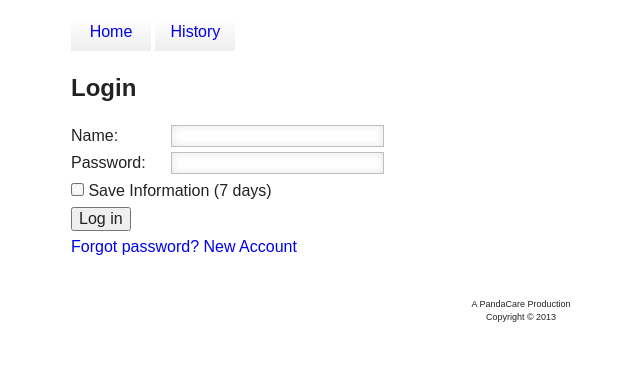
After one commit to pandacare/pandaCareIntel, a PHP site: page /newproject/templates/login_template.php in a window 1280 px wide. The commit adds this page. Shown: the top 383 px of the page, without its empty margins (119-759 px from the left). Run offline with PHP 8.4, Linux system fonts and the light colour scheme; data that the repository does not hold is empty; some libraries are stand-ins or nearby versions.

Commit message:
Started some basic CSS. Added homepage with login.

```diff
--- /dev/null
+++ b/www/css/panda.css
@@ -0,0 +1,51 @@
+a {
+	text-decoration: none;
+}
+
+input:not([type=submit]):not([type=file]) {
+	border: 1px solid #bfbfbf;
+	-webkit-box-shadow: inset 0 0 8px rgba(0,0,0,0.1);
+	-moz-box-shadow: inset 0 0 8px rgba(0,0,0,0.1);
+	box-shadow: inset 0 0 8px rgba(0,0,0,0.1);
+}
+.mainheader {
+	text-align: center;
+}
+.mainnav, .contentcontainer, .mainfooter {
+	margin: auto;
+	width: 900px;
+}
+
+.mainnav {
+}
+
+.mainnav a {
+  display: inline-block;
+  height: 30px;
+  width: 80px;
+  text-align: center;
+}
+.mainnav a:link {
+    background: #fefefe; /* Old browsers */
+    background: -moz-linear-gradient(top,  #fefefe 0%, #eeeeee 100%); /* FF3.6+ */
+    background: -webkit-gradient(linear, left top, left bottom, color-stop(0%,#fefefe), color-stop(100%,#eeeeee)); /* Chrome,Safari4+ */
+  background: -webkit-linear-gradient(top,  #fefefe 0%,#eeeeee 100%); /* Chrome10+,Safari5.1+ */
+  background: -o-linear-gradient(top,  #fefefe 0%,#eeeeee 100%); /* Opera 11.10+ */
+  background: -ms-linear-gradient(top,  #fefefe 0%,#eeeeee 100%); /* IE10+ */
+  background: linear-gradient(to bottom,  #fefefe 0%,#eeeeee 100%); /* W3C */
+  filter: progid:DXImageTransform.Microsoft.gradient( startColorstr='#fefefe', endColorstr='#eeeeee',GradientType=0 ); /* IE6-9 */
+
+}
+.mainfooter {
+	font-size: 9px;
+	text-align: center;
+	padding: 40px 0px 60px 0px;
+}
+
+.login-form .login-form-item {
+    margin-bottom: 5px;
+}
+.login-form label {
+	display: inline-block;
+	width: 100px;
+}
--- a/www/example.php
+++ b/www/example.php
@@ -6,7 +6,11 @@ $context['title'] = "Page Title";
 
 $context['blocks']['main'] = <<<END
 	<div>
-		<p>This is a block of text defined in example.php</p>
+		<p>This is a block of text defined in example.php. Some HTML will need to be
+		defined in these files. But the goal is to keep it to a minimum and specific
+		to the mission of the PHP script (example.php in this case)</p>
+		<p>I think I'll probably change this in the future, though, so that all
+		the HTML is defined in the templates.</p>
 	</div>
 END;
 
--- a/www/templates/base_template.php
+++ b/www/templates/base_template.php
@@ -14,8 +14,9 @@
 
         <link rel="stylesheet" href="css/normalize.css">
         <link rel="stylesheet" href="css/main.css">
+        <link rel="stylesheet" href="css/panda.css">
         <script src="js/vendor/modernizr-2.6.2.min.js"></script>
-        <script src="//ajax.googleapis.com/ajax/libs/jquery/1.8.3/jquery.min.js"></script>
+        <script src="http://ajax.googleapis.com/ajax/libs/jquery/1.8.3/jquery.min.js"></script>
         <script>window.jQuery || document.write('<script src="js/vendor/jquery-1.8.3.min.js"><\/script>')</script>
     </head>
     <body>
@@ -26,12 +27,20 @@
 		<h1><?php print $context['title']?></h1>
 	</header>
 	<nav class=mainnav>
+		<a href="/home">Home</a>
+		<a href="/history">History</a>
 	</nav>
 	<section class=contentcontainer>
+	<div class="main-block">
 	<?php print $context['blocks']['main'] ?>
+	</div>
 	</section>
 	<footer class=mainfooter>
-	<section class=middle>A PandaCare Production</section>
+	<section class=middle>
+		A PandaCare Production<br />
+		Copyright &copy; 2013
+
+	</section>
 	</footer>
 </body>
 </html>
--- /dev/null
+++ b/www/templates/login_template.php
@@ -0,0 +1,21 @@
+<?php
+$context['blocks']['main'] = <<<END
+    <div>
+    <h2>Login</h2>
+    <form class="login-form" name="form1" method="post" action="login_go.php">
+        <div class=login-form-item><label>Name:</label><input name="UserName" type="text" size="20" id="UserName"></input></div>
+        <div class=login-form-item><label>Password:</label><input name="Password" type="password" size="20"
+                            id="Password"></input></div>
+        <div class=login-form-item><input name="KeepInfo" type="checkbox" value="KeepInfo"></input>
+        Save Information (7 days)</div>
+        <div class=login-form-item><input name="Submit" type="submit" value="Log in"></input></div>
+    </form>
+    <div class=login-form-item>
+        <a href="forgot.php">Forgot password?</a>
+        <a href="SignUp.php">New Account</a>
+    </div>
+    </div>
+END;
+
+include 'base_template.php';
+?>
```
Also changed, not shown: www/home.php (added, +7 -0 lines), www/index.php (+14 -11 lines), www/login.php (+5 -21 lines).
